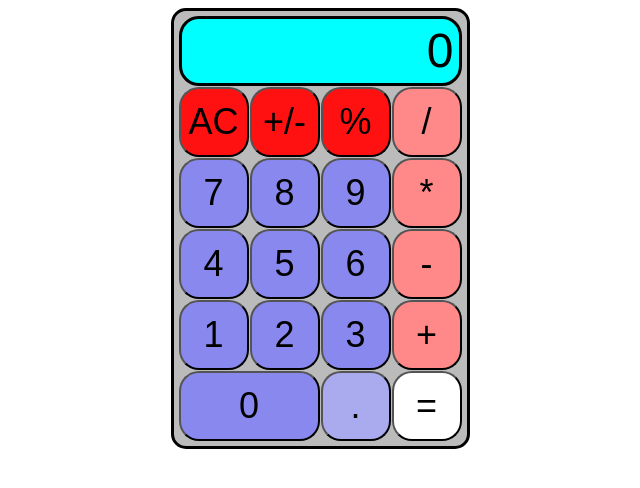
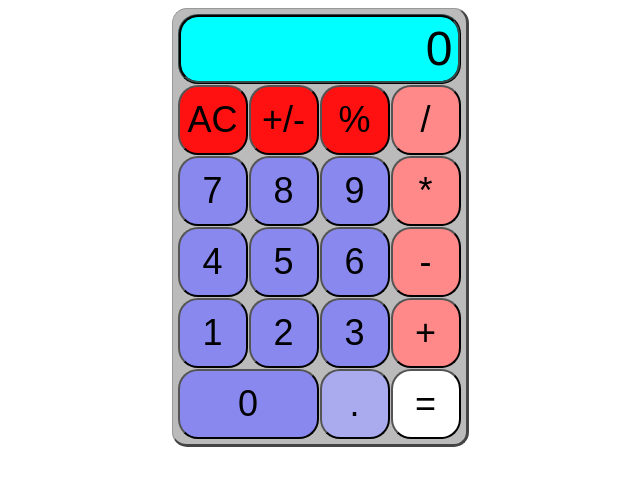
Before and after one commit to alexeiMikhail/calculator, a plain HTML site: page index.html in a window 1280 px wide. Shown: the whole page, without its empty margins (320-960 px from the left). Drawn offline with Linux system fonts and the light colour scheme.

Commit message:
Polish front end and begin work on js functions

```diff
--- a/script.js
+++ b/script.js
@@ -2,7 +2,7 @@ let displayElement = document.getElementById("display");
 let stored = 0;
 let reset = false;
 let decimal = false;
-let last;
+let last = null;
 
 let buttons = {
     clear: {
@@ -63,9 +63,7 @@ let buttons = {
         id: "add",
         display: "+",
         press(){
-            reset = true;
             add();
-            console.log(`pressed ${this.display}`);
         },
         element: document.getElementById("add"),
     },
@@ -214,11 +212,24 @@ function storeNum() {
 }
 
 function add() {
+    reset = true;
     stored += parseInt(display.textContent);
     last = add;
+    console.log(`pressed ${this.display}`)
+}
+
+/*
+function operate() {
+    let result;
+    if (last) {
+        result = last(stored);
+    }
+
+
 }
 
 function multiply() {
     stored *= parseInt(display.textContent);
     last = multiply;
 }
+*/
--- a/styles.css
+++ b/styles.css
@@ -8,8 +8,11 @@
     "four       five        six         minus" 70px
     "one        two         three       plus" 70px
     "zer        zer         dott        equals" 70px / 70px 70px 70px 70px;
-    border-style: solid;
+    border-style: outset;
+    border-width: 1px 3px 3px 1px;
     border-radius: 15px;
+
+    border-color: #999;
     background-color: #BBB;
     padding: 5px;
 }
@@ -36,7 +39,8 @@ button {
     justify-content: flex-end;
     align-items: flex-end;
     border-radius: 20px;
-    border-style: solid;
+    border-style: ridge;
+    border-color: rgb(55, 75, 75);
     padding: 5px;
 }
 
```
